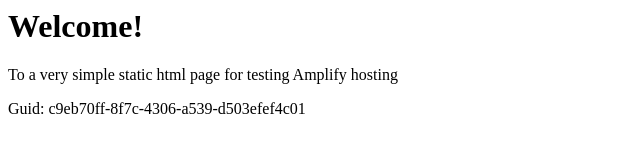
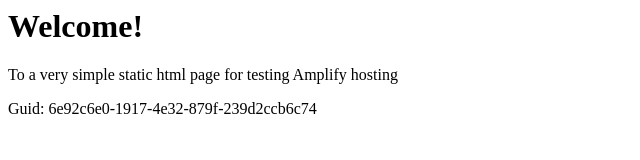
Before and after one commit to aws-aemilia-pdx/Github-PR-Commit-Integration-Test-DoNotTouch-GithubWebhookPreviewCanaryTest-v1-beta-us-west-2, a website: page src/index.html in a window 1280 px wide. Shown: the full height of the page, 0-640 px from the left. Drawn offline with Linux system fonts and the light colour scheme.

Commit message:
commit from integ tests

```diff
--- a/src/index.html
+++ b/src/index.html
@@ -12,6 +12,6 @@
 <body>
     <h1>Welcome!</h1>
     <p>To a very simple static html page for testing Amplify hosting</p>
-    <p>Guid: c9eb70ff-8f7c-4306-a539-d503efef4c01</p></body>
+    <p>Guid: 6e92c6e0-1917-4e32-879f-239d2ccb6c74</p></body>
 
 </html>
```
